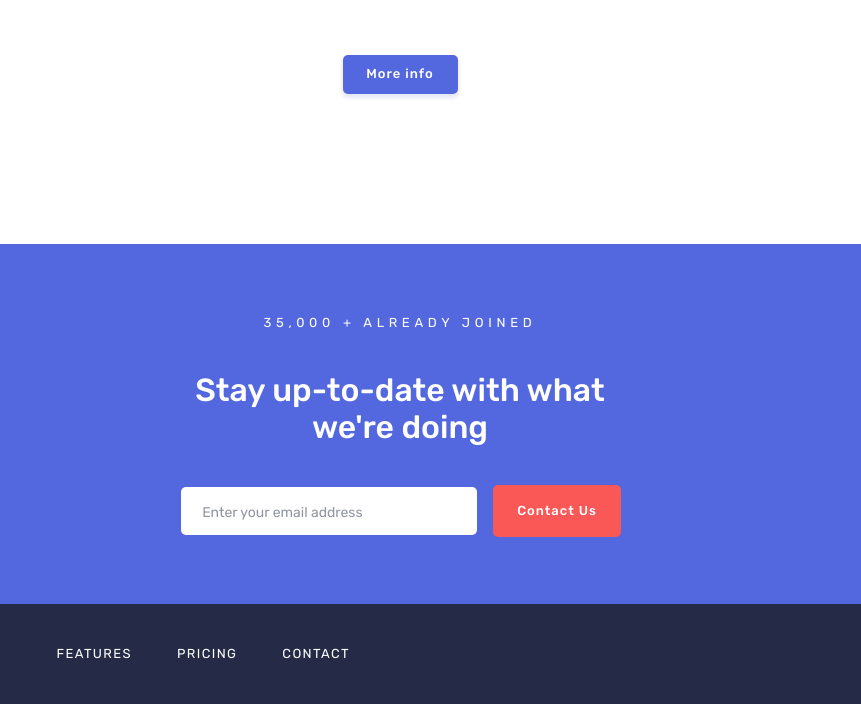
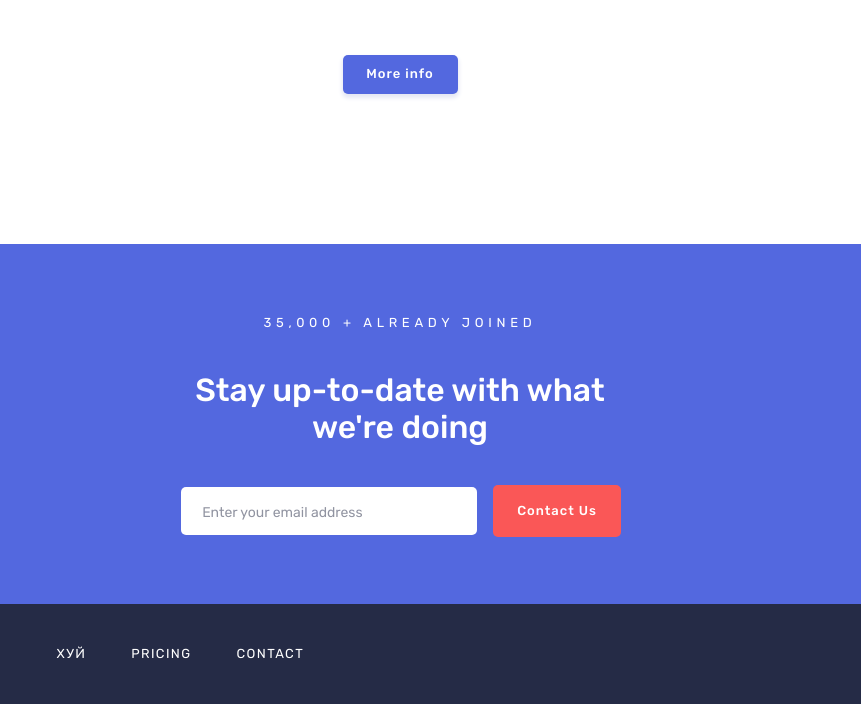
Before and after one commit to Max-Org-Test/bookmark, a website: page src/index.html in a window 1280 px wide. Shown: the part 2927-3652 px from the top of the page, 240-1101 px from the left. Drawn offline with nearby package versions, Linux system fonts and the light colour scheme; files that its build step writes are made by us from their sources; files whose address does not match are found by name.

Commit message:
165885c72d: Я змінив слово фіча на ХУЙ

```diff
--- a/src/index.html
+++ b/src/index.html
@@ -268,7 +268,7 @@
             </a>
             <div class="footer-menu">
                 <ul>
-                    <li><a href="#">FEATURES</a></li>
+                    <li><a href="#">ХУЙ</a></li>
                     <li><a href="#">PRICING</a></li>
                     <li><a href="#">CONTACT</a></li>
                 </ul>
```
